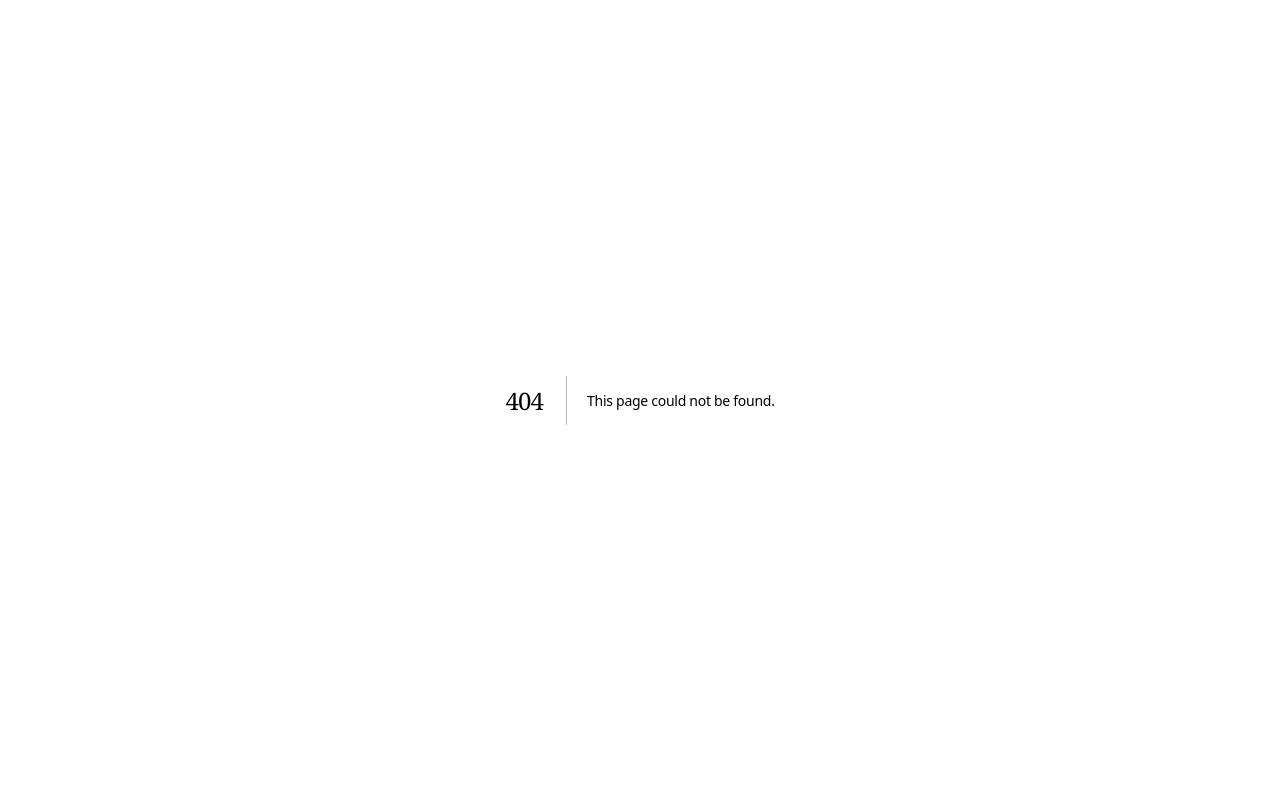
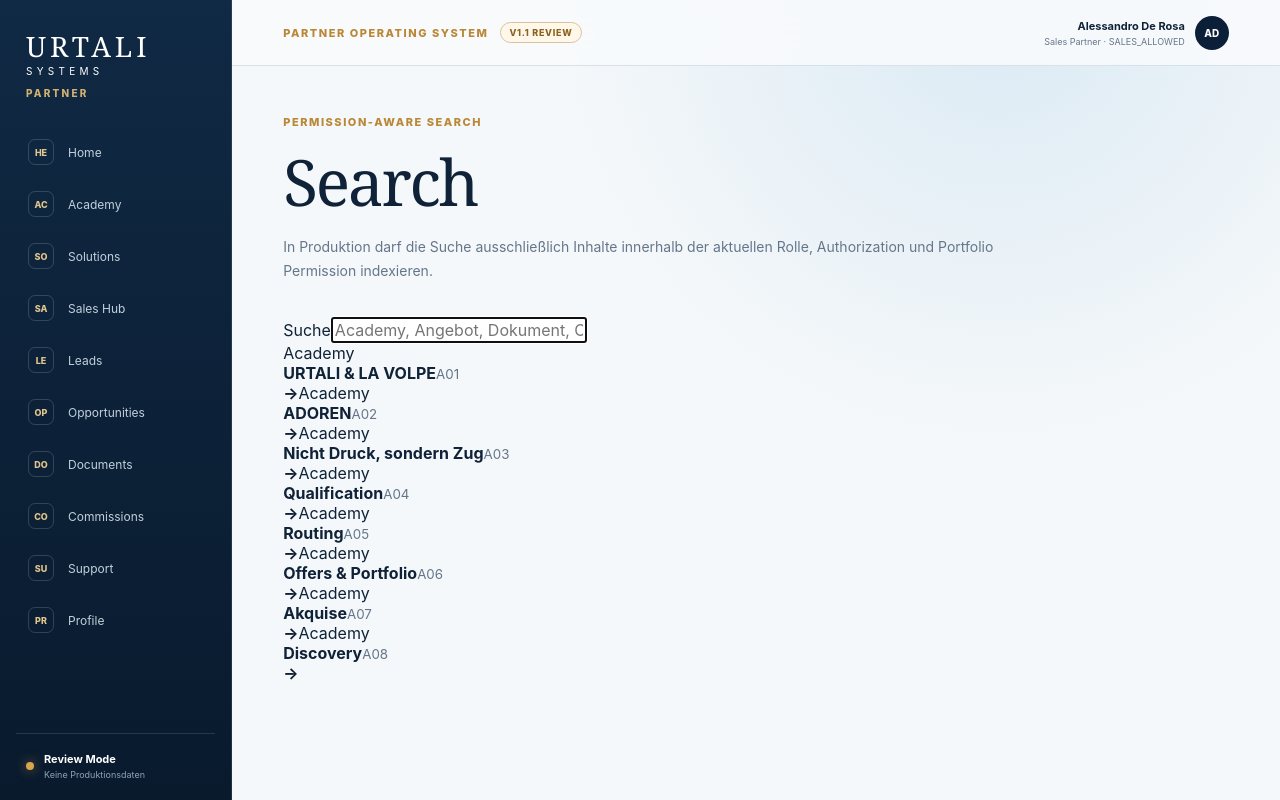
Before and after one commit to lavolpeofficial/vito-platform, a Next.js app in the folder apps/partner-portal/: page /search in a window 1280 px wide. Before the commit this address had no page. Built offline with nearby package versions, Linux system fonts and the light colour scheme.

Commit message:
feat(partner-portal): add apps/partner-portal/app/(portal)/search/page.tsx

```diff
--- /dev/null
+++ b/apps/partner-portal/app/(portal)/search/page.tsx
@@ -0,0 +1,10 @@
+import { GlobalSearch } from '@/components/global-search';
+
+export default function SearchPage() {
+  return (
+    <>
+      <header className="page-head"><span className="eyebrow">Permission-aware Search</span><h1>Search</h1><p>In Produktion darf die Suche ausschließlich Inhalte innerhalb der aktuellen Rolle, Authorization und Portfolio Permission indexieren.</p></header>
+      <GlobalSearch />
+    </>
+  );
+}
```
